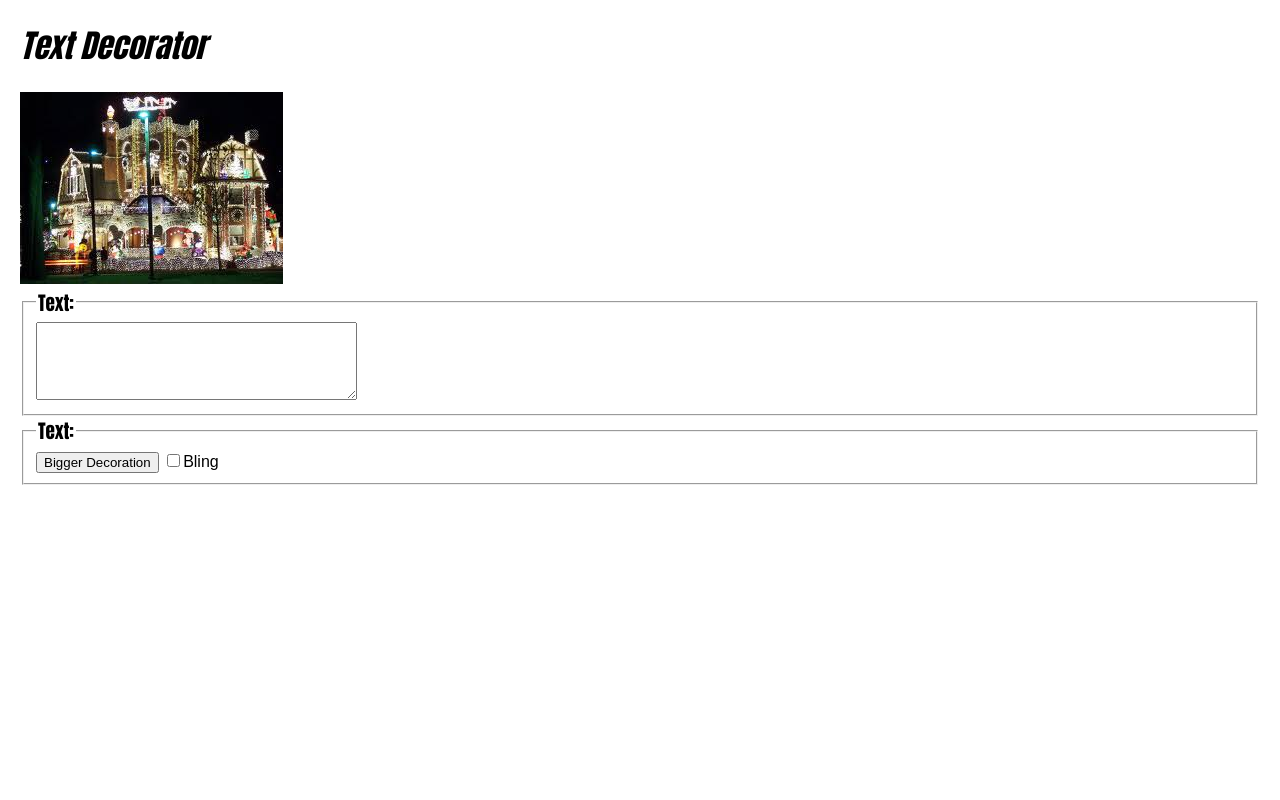
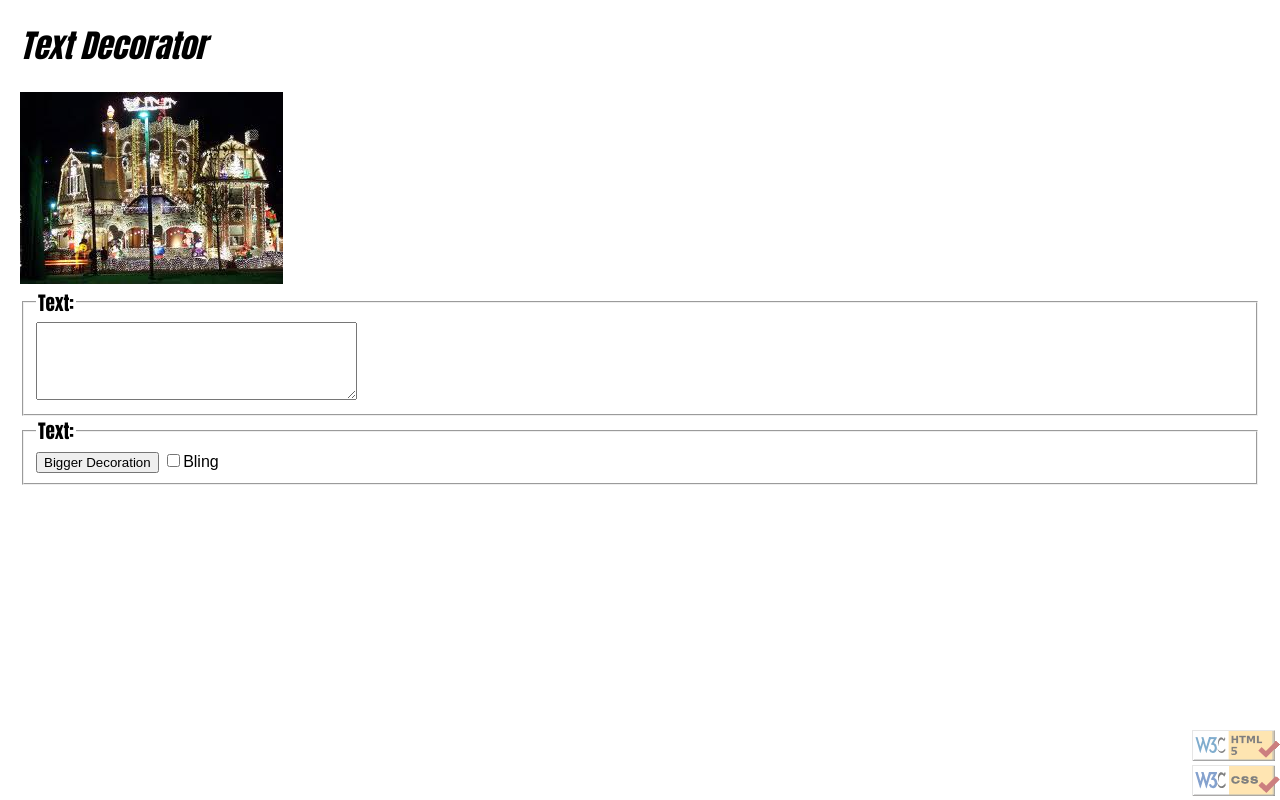
Before and after one commit to byambaa005/byambaa.github.io, a plain HTML site: page decoratemytext.html in a window 1280 px wide. Drawn offline with Linux system fonts and the light colour scheme.

Commit message:
decorate my text

```diff
--- a/decoratemytext.html
+++ b/decoratemytext.html
@@ -33,5 +33,10 @@
 
 			</div>
 		</fieldset>
+
+		<div class="validator">
+			<a href="https://validator.w3.org/check/referer"><img src="images/movie/w3c-html.png" alt="Valid HTML5"></a> <br>
+			<a href="https://jigsaw.w3.org/css-validator/check/referer"><img src="images/movie/w3c-css.png" alt="Valid CSS"></a>
+		</div>
 	</body>
 </html>
--- a/styles/decoratemytext.css
+++ b/styles/decoratemytext.css
@@ -26,3 +26,11 @@ textarea {
     font-family: monospace;
     font-size: 12pt;
 }
+
+
+.validator{
+    position: fixed;
+    bottom: 0;
+    right: 0;
+    opacity: 0.5;
+}
```
